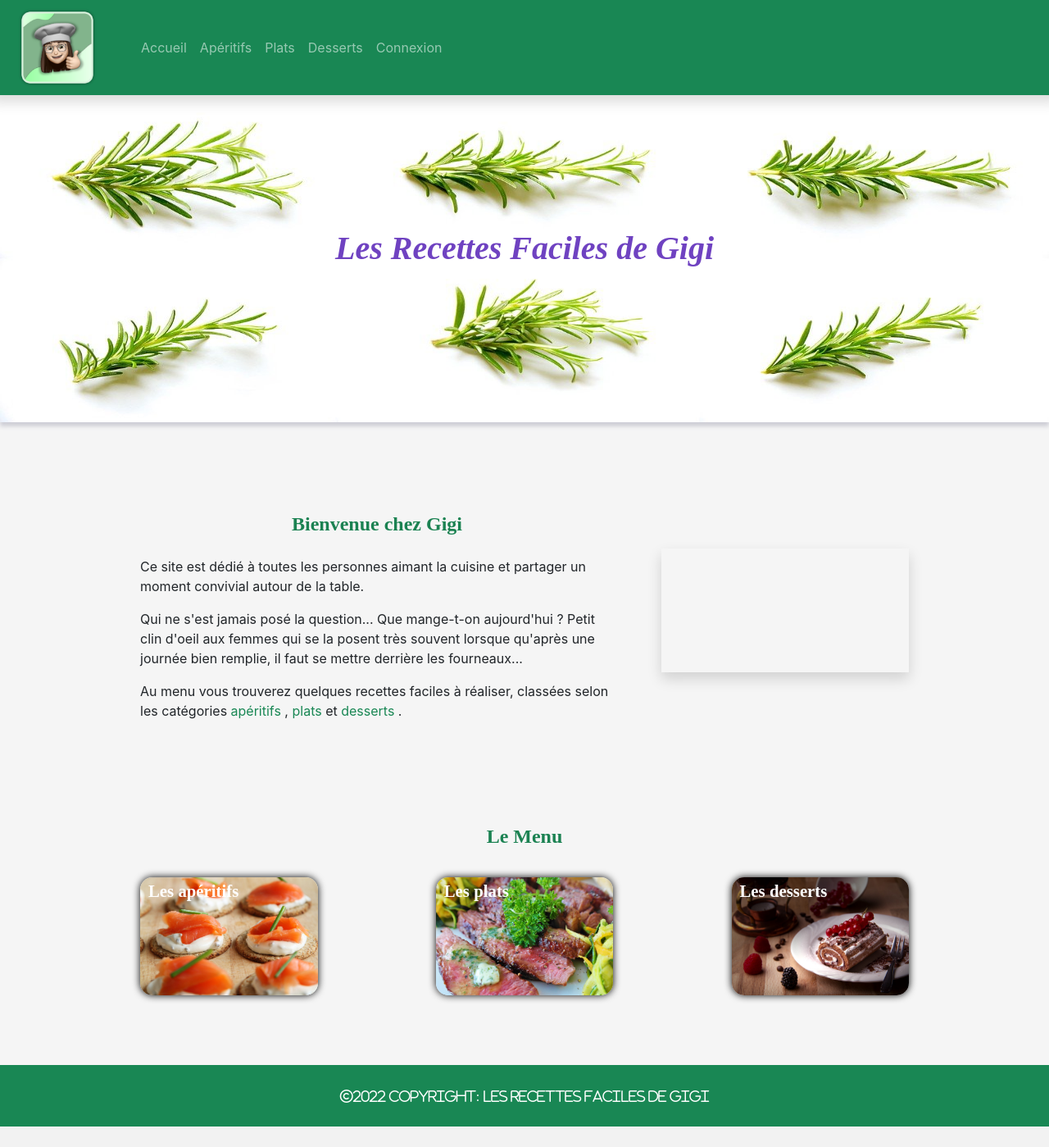
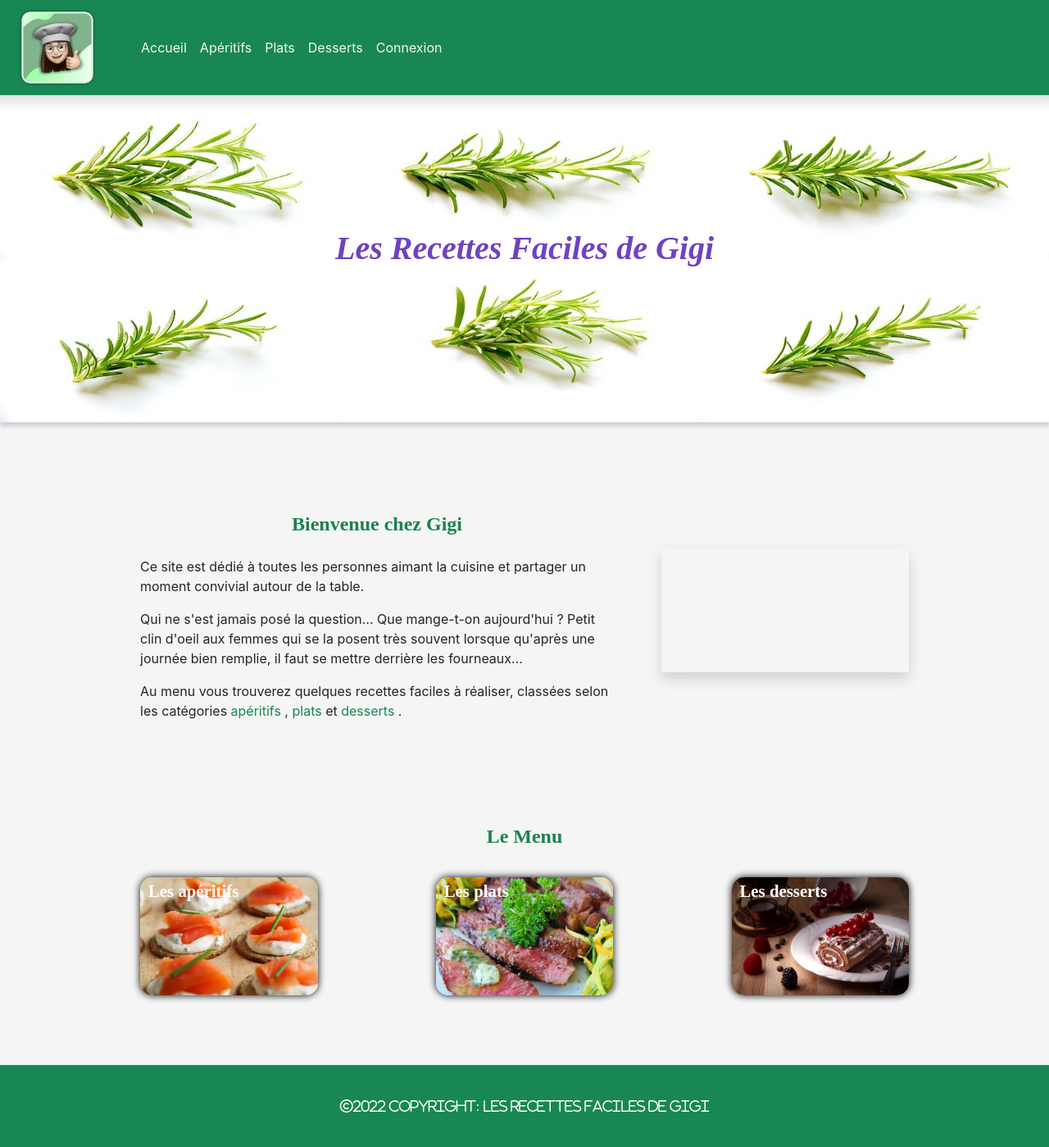
Before and after one commit to PierricM380/RecettesFaciles_Symfony_App, a Symfony app: template templates/pages/home.html.twig in a window 1280 px wide. Shown: the whole page at 82% size. Before the commit the page ends 1374 px from the top, so only its background shows below. Run offline with Twig, Linux system fonts and the light colour scheme; the template is opened without the code that fills it, so the values that code supplies are empty; some libraries are stand-ins or nearby versions; some web fonts are replaced; grey boxes are pictures that could not be loaded.

Commit message:
navbar links properties styles

```diff
--- a/public/style.css
+++ b/public/style.css
@@ -48,6 +48,15 @@ h3 {
 }
 
 /* NAVIGATION BAR */
+nav ul li .nav-link {
+    color: #f5f5f5;
+}
+
+nav ul li .nav-link:hover {
+    color: #f5f5f5;
+    text-decoration: underline;
+}
+
 .nav_logo {
     width: 75px;
     height: auto;
@@ -170,7 +179,7 @@ header {
 
 /* FOOTER */
 footer {
-    height: 50px;
+    height: 75px;
 }
 
 footer>div {
@@ -180,6 +189,7 @@ footer>div {
 }
 
 @media screen and (min-width: 992px) {
+
     /* GLOBAL */
     .main_container {
         top: 115px;
@@ -235,6 +245,6 @@ footer>div {
 
     /* FOOTER */
     footer {
-        height: 75px;
+        height: 100px;
     }
 }
```
